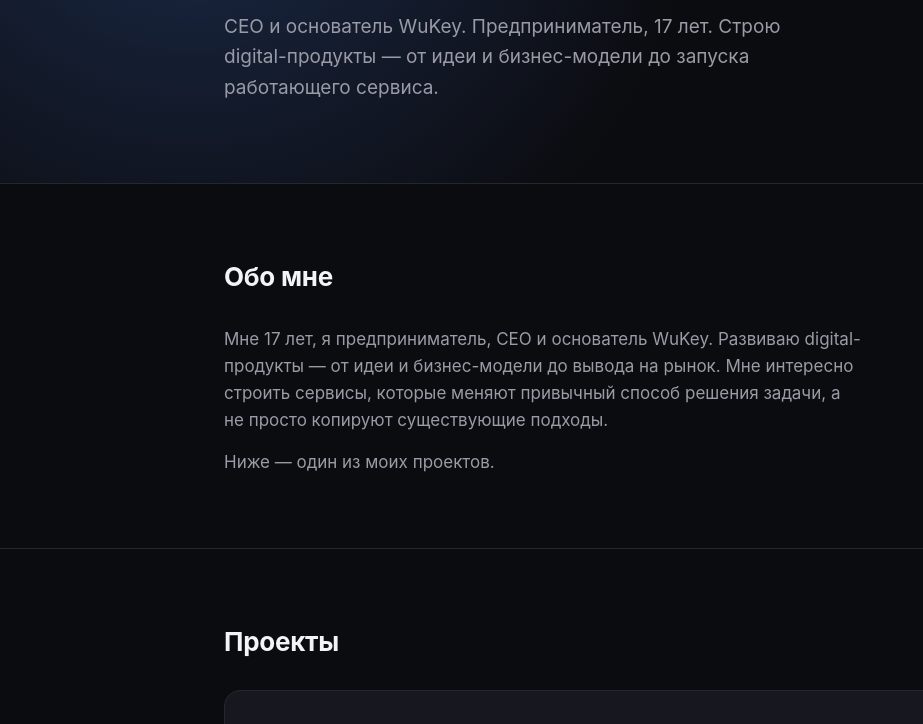
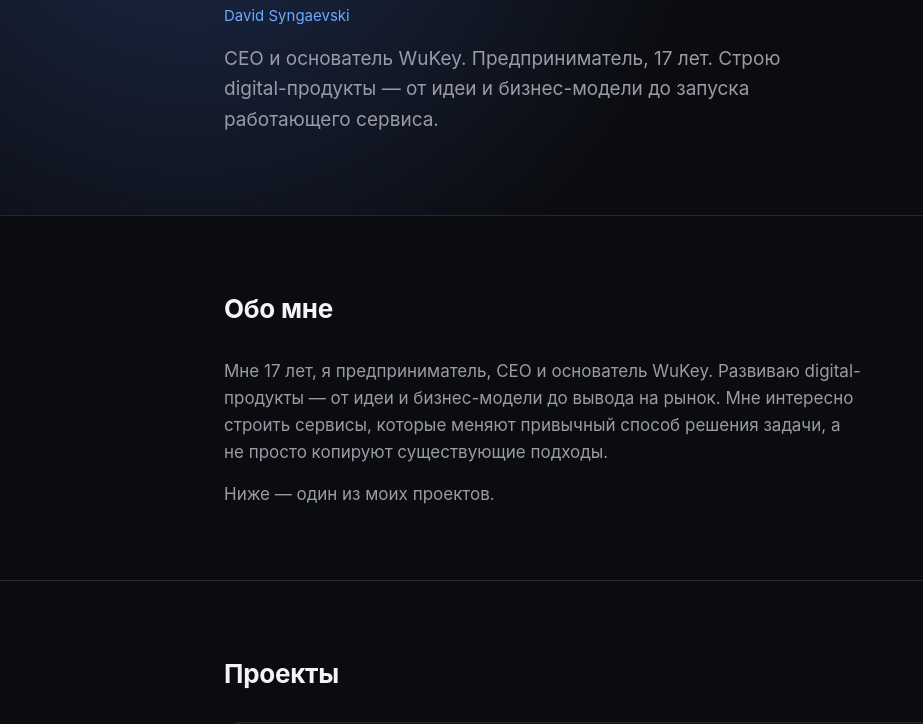
Before and after one commit to davidsyngaevski/davidsyngaevski.github.io, a plain HTML site: page index.html in a window 1280 px wide. Shown: the part 254-978 px from the top of the page, without its empty margins (0-923 px from the left). Drawn offline with Linux system fonts and the light colour scheme.

Commit message:
Update index.html

```diff
--- a/index.html
+++ b/index.html
@@ -3,8 +3,8 @@
   <head>
   <meta charset="UTF-8">
   <meta name="viewport" content="width=device-width, initial-scale=1.0">
-  <title>Давид Сынгаевский — CEO & Основатель</title>
-  <meta name="description" content="Давид Сынгаевский — CEO и основатель. Портфолио и проекты, включая WuKey — платформу для аренды недвижимости.">
+  <title>Давид Сынгаевский (David Syngaevski) — CEO & Основатель</title>
+  <meta name="description" content="Давид Сынгаевский (David Syngaevski) — CEO и основатель. Портфолио и проекты, включая WuKey — платформу для аренды недвижимости.">
     <meta name="google-site-verification" content="xIUZ6YEfIxgyj2vrXrjW0LHABepvIs6IVZePjRrdYvM" />
   <style>
     :root{
@@ -197,6 +197,7 @@
       <div class="wrap">
         <div class="eyebrow">Портфолио</div>
         <h1>Давид Сынгаевский</h1>
+        <p style="color:var(--accent);font-size:15px;margin-top:-8px;margin-bottom:16px;">David Syngaevski</p>
         <p class="tagline">CEO и основатель WuKey. Предприниматель, 17 лет. Строю digital-продукты — от идеи и бизнес-модели до запуска работающего сервиса.</p>
       </div>
     </header>
```
